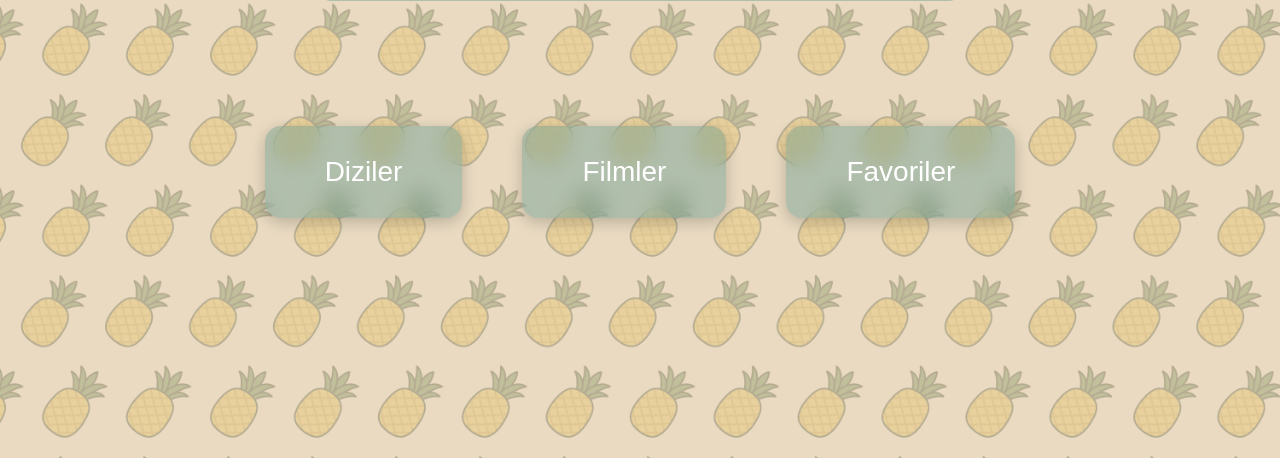
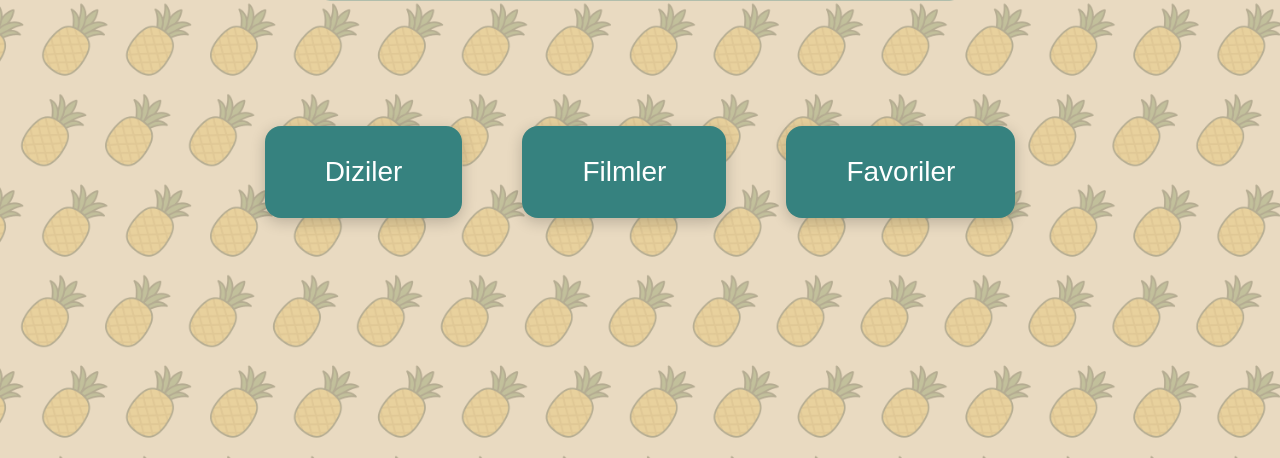
Before and after one commit to pineapple-borek/pineapple_borekTV, a Flask app: page /main_page in a window 1280 px wide. Shown: the part 278-736 px from the top of the page. Run offline with Flask 3, Linux system fonts and the light colour scheme; the visitor is signed in with stand-in values (Sample User, id 1); data comes from the database, SQL or seed files in the repository; data that the repository does not hold is empty.

Commit message:
Update style.css

```diff
--- a/pineappleTV/static/css/style.css
+++ b/pineappleTV/static/css/style.css
@@ -148,10 +148,11 @@ button:hover {
 }
 
 .flash-message {
-    margin: 10px 0;
+    margin: 12px 0;
     padding: 10px;
     background-color: #f4f4f4;
     border-left: 4px solid #ff6600;
+    z-index: 26;
 }
 
 /* Ana Sayfa Butonları */
@@ -164,7 +165,7 @@ button:hover {
 }
 
 .main-button {
-    background-color: var(--blur-color);
+    background-color: var(--button-color);
     backdrop-filter: blur(10px);
     color: white;
     padding: 30px 60px;
```
